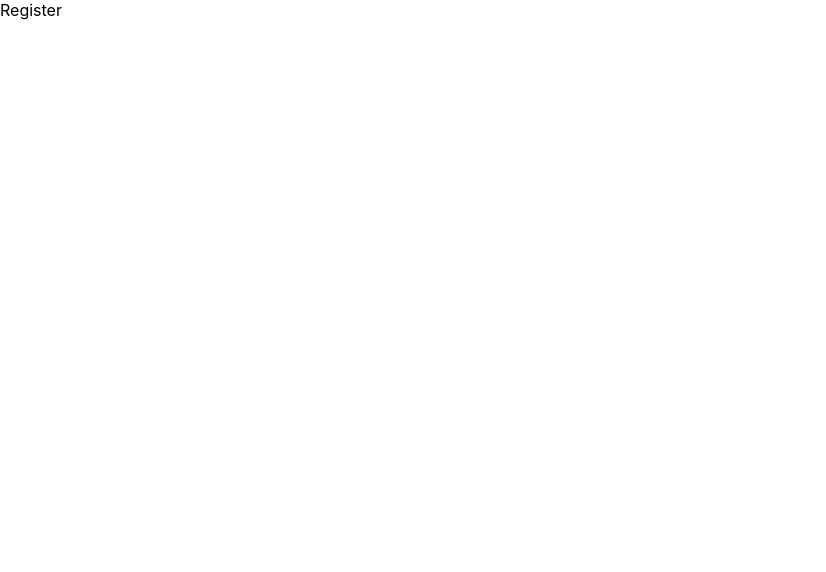
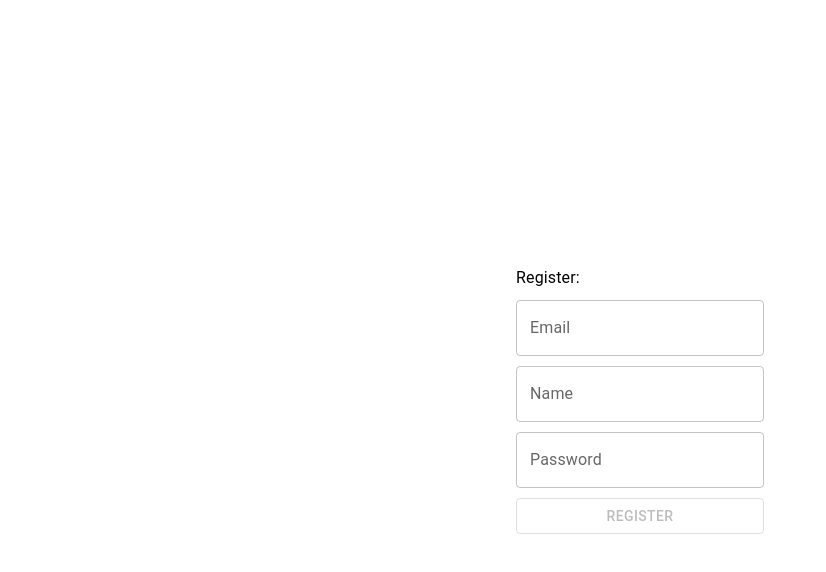
Before and after one commit to levydlior/Task-App, a React (Create React App) app: page /register in a window 1280 px wide. Shown: the top 572 px of the page, without its empty margins (0-826 px from the left). Built offline with nearby package versions, Linux system fonts and the light colour scheme.

Commit message:
add register page

```diff
--- a/src/forms/LoginForm.tsx
+++ b/src/forms/LoginForm.tsx
@@ -37,9 +37,8 @@ function LoginForm() {
   const loginMutation = useMutation({
     mutationFn: login,
     onSuccess: (data) => {
-      console.log("setting:", data);
       setToken(data.access_token);
-      navigate("/");
+      navigate("/tasks");
     },
     onError: () => {
       methods.setError("email", {
--- /dev/null
+++ b/src/forms/RegisterForm.tsx
@@ -0,0 +1,107 @@
+import { FormProvider, useForm } from "react-hook-form";
+import * as Yup from "yup";
+import { yupResolver } from "@hookform/resolvers/yup";
+import { Alert, Button, Link, TextField } from "@mui/material";
+import axios from "axios";
+import { useMutation } from "@tanstack/react-query";
+import { useNavigate } from "react-router-dom";
+import { useState } from "react";
+
+const RegisterSchema = Yup.object().shape({
+  email: Yup.string().required().email(),
+  name: Yup.string().required(),
+  password: Yup.string().required(),
+});
+
+type RegisterFormType = {
+  email: string;
+  name: string;
+  password: string;
+};
+
+const register = async (data: RegisterFormType) => {
+  const response = await axios.post("http://localhost:3001/users", data);
+  return response.data;
+};
+
+function RegisterForm() {
+  const [registerSuccess, setRegisterSuccess] = useState<boolean>(false);
+  const methods = useForm<RegisterFormType>({
+    resolver: yupResolver(RegisterSchema),
+    values: { email: "", name: "", password: "" },
+  });
+  const navigate = useNavigate();
+  const {
+    handleSubmit,
+    formState: { errors, isSubmitting, isDirty },
+  } = methods;
+
+  const registerMutation = useMutation({
+    mutationFn: register,
+    onSuccess: () => {
+      setRegisterSuccess(true);
+      setTimeout(() => {
+        navigate("/login");
+      }, 3000);
+    },
+    onError: () => {
+      methods.setError("email", {
+        type: "manual",
+        message: "Invalid email or password",
+      });
+    },
+  });
+
+  const onSubmit = async (data: RegisterFormType) => {
+    registerMutation.mutate(data);
+  };
+  return (
+    <FormProvider {...methods}>
+      {registerSuccess ? (
+        <Alert  severity="success">Registration successful. You'll be redirected to login in a few seconds
+        <br/>
+        <Link href="/login">Go to login now</Link>
+        </Alert>
+      ) : (
+        <form
+          onSubmit={handleSubmit(onSubmit)}
+          style={{
+            display: "flex",
+            flexDirection: "column",
+            justifyContent: "center",
+            gap: "10px",
+          }}
+        >
+          <TextField
+            label="Email"
+            {...methods.register("email")}
+            error={!!errors.email}
+            helperText={errors.email?.message}
+          />
+          <TextField
+            label="Name"
+            {...methods.register("name")}
+            error={!!errors.email}
+            helperText={errors.email?.message}
+          />
+          <TextField
+            label="Password"
+            type="password"
+            {...methods.register("password")}
+            error={!!errors.password}
+            helperText={errors.password?.message}
+          />
+          <Button
+            type="submit"
+            disabled={isSubmitting || !isDirty}
+            variant="outlined"
+          >
+            Register
+          </Button>
+        </form>
+      )}
+    </FormProvider>
+  );
+}
+
+export default RegisterForm;
--- a/src/pages/Register.tsx
+++ b/src/pages/Register.tsx
@@ -1,7 +1,35 @@
-import React from "react";
+import { Box, Stack, Typography } from "@mui/material";
+import RegisterForm from "../forms/RegisterForm";
+import { useAuth } from "../auth/AuthProvider";
+import { Navigate } from "react-router-dom";
 
 function Register() {
-  return <div>Register</div>;
+  const { token } = useAuth();
+
+  if (token) {
+    return <Navigate to="/tasks" />;
+  }
+
+  return (
+    <Box
+      display="flex"
+      justifyContent="center"
+      width="100%"
+      alignContent="center"
+      padding="10px"
+    >
+      <Stack height="100%" justifyContent="center" spacing="10px">
+        <Typography
+          sx={{
+            color: "black",
+          }}
+        >
+          Register:
+        </Typography>
+        <RegisterForm />
+      </Stack>
+    </Box>
+  );
 }
 
 export default Register;
--- a/src/routes/GuestRoute.tsx
+++ b/src/routes/GuestRoute.tsx
@@ -3,7 +3,7 @@ import { useAuth } from "../auth/AuthProvider";
 
 function GuestRoute() {
   const { token } = useAuth();
-
+console.log(token)
   if (token) {
     return <Navigate to="/" replace />;
   }
--- a/src/routes/ProtectedRoute.tsx
+++ b/src/routes/ProtectedRoute.tsx
@@ -5,13 +5,11 @@ import { Navigate, Outlet } from "react-router-dom";
 function ProtectedRoute() {
   const { token } = useAuth();
 
-  // Check if the user is authenticated
+  console.log(token)
   if (!token) {
-    // If not authenticated, redirect to the login page
     return <Navigate to="/login" />;
   }
 
-  // If authenticated, render the child routes
   return <Outlet />;
 }
 
--- a/src/routes/Routes.tsx
+++ b/src/routes/Routes.tsx
@@ -1,7 +1,7 @@
 import ProtectedRoute from "./ProtectedRoute";
 import { createBrowserRouter, RouterProvider } from "react-router-dom";
 import Login from "../pages/Login";
-import GuestRoute from "./GuestRoute";
+import Register from "../pages/Register";
 
 const routesForPublic = [
   {
@@ -29,10 +29,10 @@ const routesForAuthenticatedOnly = [
 
 const routesForNotAuthenticatedOnly = [
   {
-    element: <GuestRoute />,
+    // element: <GuestRoute />,
     children: [
       { path: "/login", element: <Login /> },
-      { path: "/register", element: <div>Register</div> },
+      { path: "/register", element: <Register /> },
     ],
   },
 ];
```
